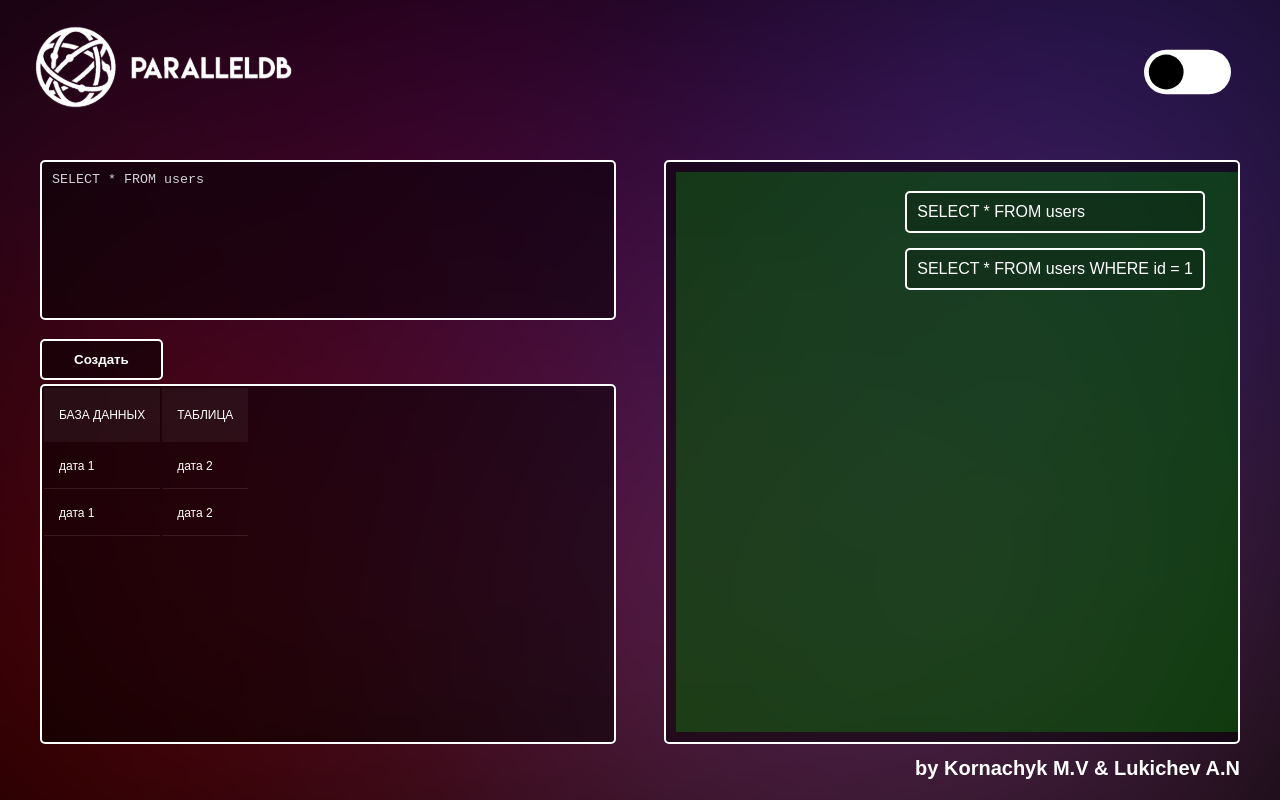
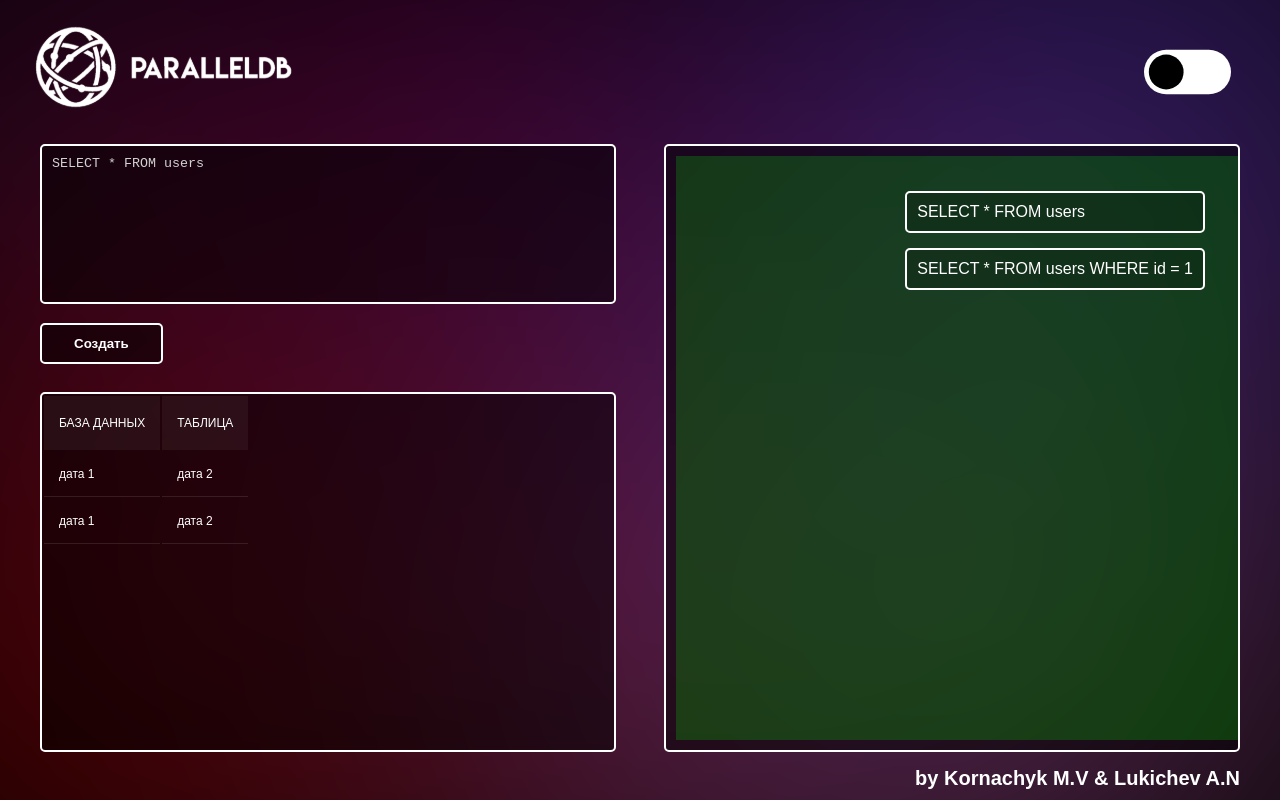
Before and after one commit to PotatoHD404/ParallelDB, a Vue app in the folder frontend/: page / in a window 1280 px wide. Built offline with nearby package versions, Linux system fonts and the light colour scheme.

Commit message:
Small change

```diff
--- a/frontend/src/App.vue
+++ b/frontend/src/App.vue
@@ -2,10 +2,10 @@
   <div :style="image" class="image" v-bind:class="{theme : isDark}">
     <my-checkbox @change="changeTheme"/>
     <img alt="PD logo" class="logo" src="~@/assets/db.svg">
-    <input-form style="position: absolute; left: 40px; top: 20vh" @create="createQuery"/>
+    <input-form style="position: absolute; left: 40px; top: 18vh" @create="createQuery"/>
     <input-list style="position: absolute; z-index:500; right: 75px; top: 22vh" :queryList="queryList"/>
-    <my-box style="position: absolute; right: 40px; top: 20vh" :graph="graph" :isDark="isDark"/>
-    <my-table style="position: absolute; left: 40px; top: 48vh"/>
+    <my-box style="position: absolute; right: 40px; top: 18vh" :graph="graph" :isDark="isDark"/>
+    <my-table style="position: absolute; left: 40px; top: 49vh"/>
     <h4 class="sign">by Kornachyk M.V & Lukichev A.N</h4>
 <!--    <p v-html="graph"/>-->
   </div>
@@ -133,7 +133,7 @@ export default defineComponent({
 
 .sign {
   position: absolute;
-  bottom: 20px;
+  bottom: 10px;
   right: 40px;
   color: white;
   font-size: 20px;
--- a/frontend/src/components/MyBox.vue
+++ b/frontend/src/components/MyBox.vue
@@ -27,7 +27,7 @@ export default defineComponent({
 <style scoped>
 .box {
   width: 45vw;
-  height: 73vh;
+  height: 76vh;
   overflow: hidden;
   display: flex;
   flex-direction: column;
```
